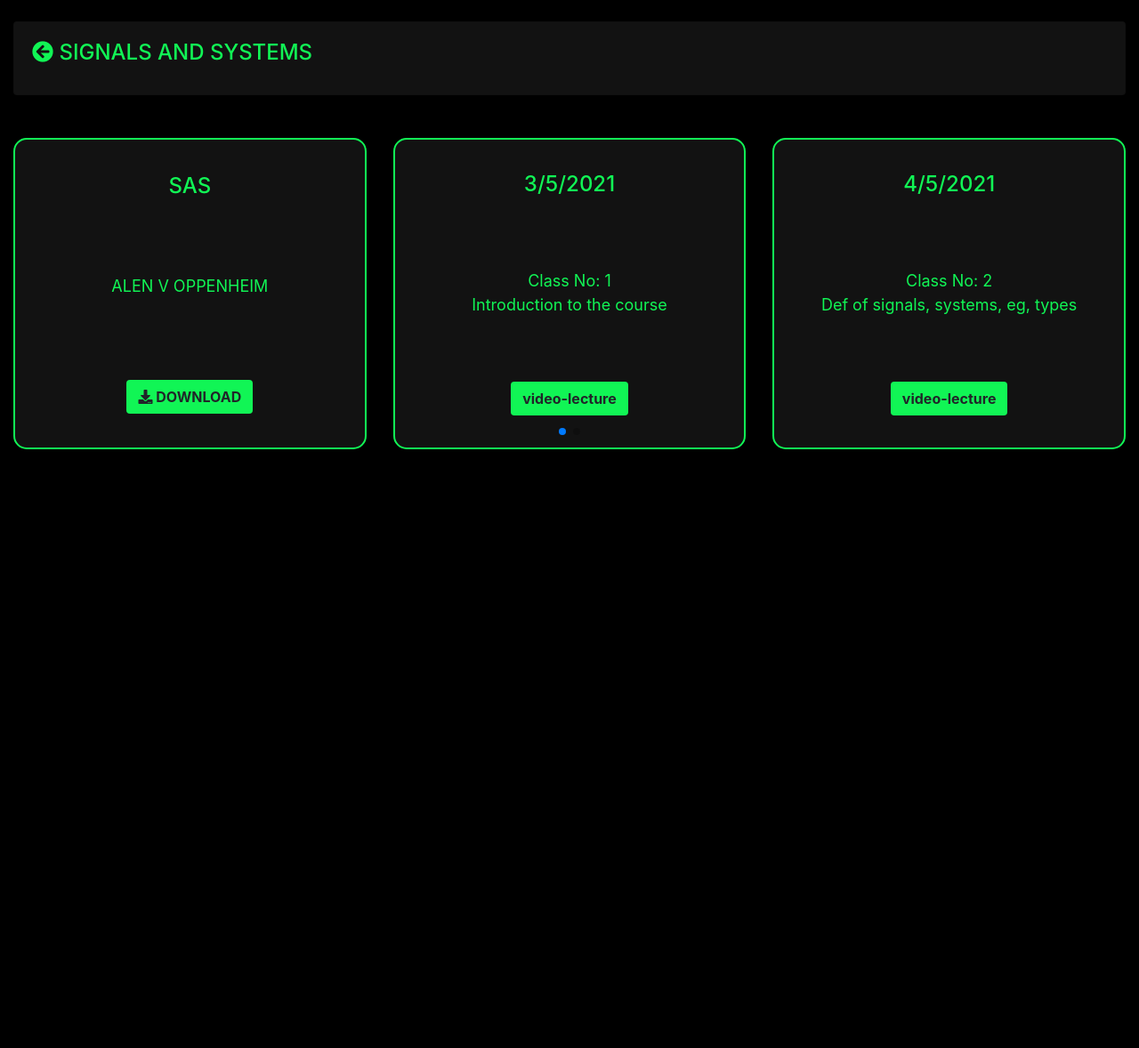
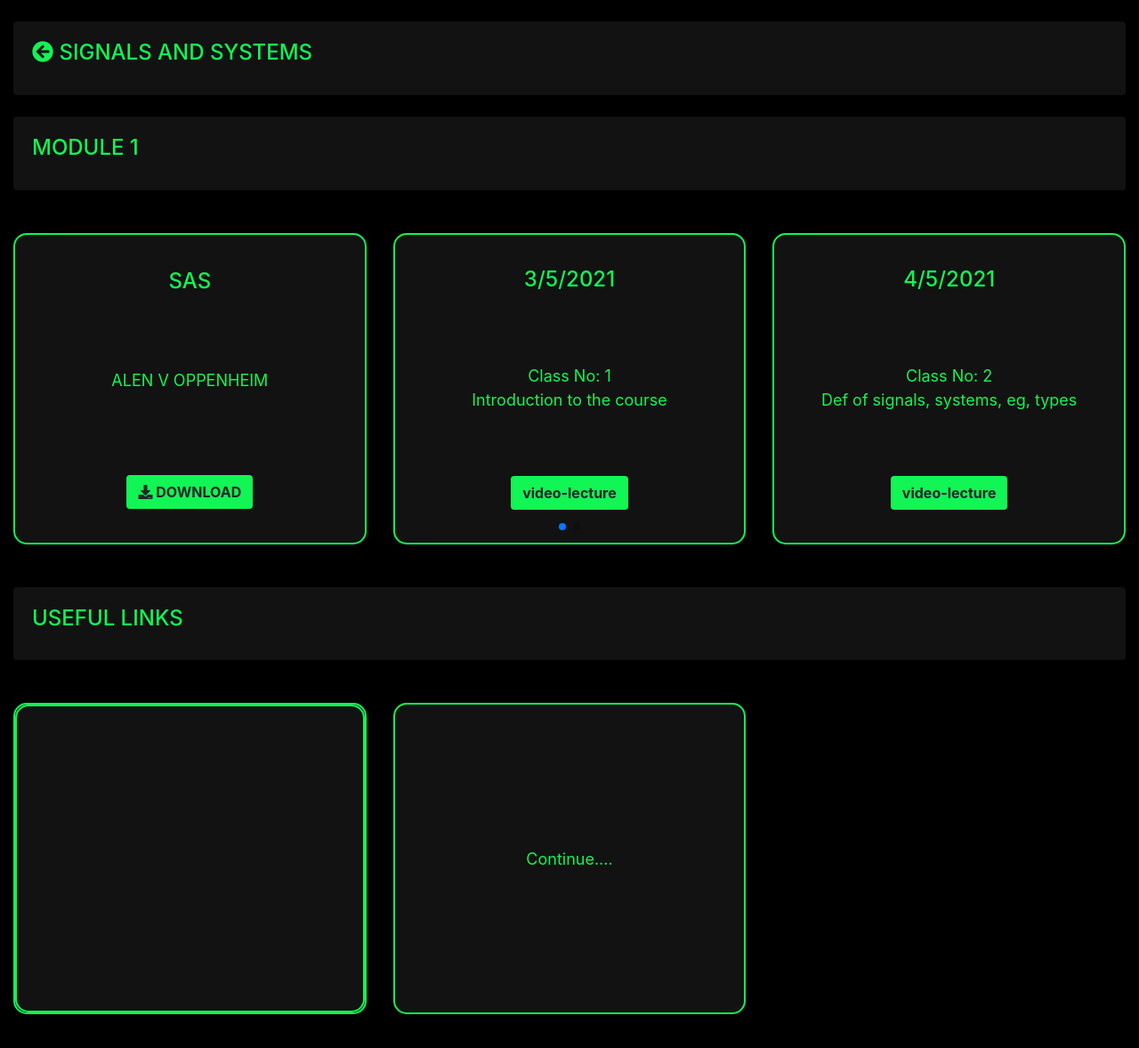
Before and after one commit to take-it-ec/studious, a plain HTML site: page sas.html in a window 1280 px wide. Shown: the whole page at 89% size. Before the commit the page ends 800 px from the top, so only its background shows below. Drawn offline with nearby package versions, Linux system fonts and the light colour scheme; grey boxes are pictures that could not be loaded; a small style sheet from the web is missing.

Commit message:
added sas links

```diff
--- a/sas.html
+++ b/sas.html
@@ -26,6 +26,15 @@
             <div class="card">
                 <div class="card-body">
                   <h4 class="card-title"> <a href="index.html"> <i class="fa fa-arrow-circle-left"  aria-hidden="true"></i> </a> SIGNALS AND SYSTEMS</h4>
+                </div>
+            </div>
+
+        </div>
+
+        <div class="card-deck mt-4">
+            <div class="card">
+                <div class="card-body">
+                    <h4 class="card-title">MODULE 1</h4>
                 </div>
             </div>
 
@@ -102,6 +111,51 @@
             </div>
             <div class="swiper-pagination"></div>
         </div>
+
+
+
+
+
+        <div class="card-deck mt-5">
+            <div class="card">
+                <div class="card-body">
+                    <h4 class="card-title"> <a href="index.html"></a>USEFUL LINKS</h4>
+                </div>
+            </div>
+
+        </div>
+
+        <div class="swiper-container mySwiper mt-5  mb-5">
+            <div class="swiper-wrapper">
+
+                <div class="swiper-slide">
+
+                    <div class="swiper-slide">
+                        <div class="embed-responsive embed-responsive-16by9" style = 'width:250px; height:200px;'>
+                            <iframe class="embed-responsive-item"  src="https://www.youtube.com/embed/videoseries?list=PLwP-RlbOGPXtsWtHBDmhWcre5bYghmCvn" title="YouTube video player" frameborder="0" allow="accelerometer; autoplay; clipboard-write; encrypted-media; gyroscope; picture-in-picture" allowfullscreen></iframe>
+
+                                        </div>
+
+
+                    </div>
+
+
+
+
+                </div>
+
+
+
+
+
+
+                <div class="swiper-slide">Continue....</div>
+
+            </div>
+            <div class="swiper-pagination"></div>
+        </div>
+
+
     </div>
 
     <!-- Swiper JS -->
```
Also changed, not shown: ac.html (+45 -0 lines).
